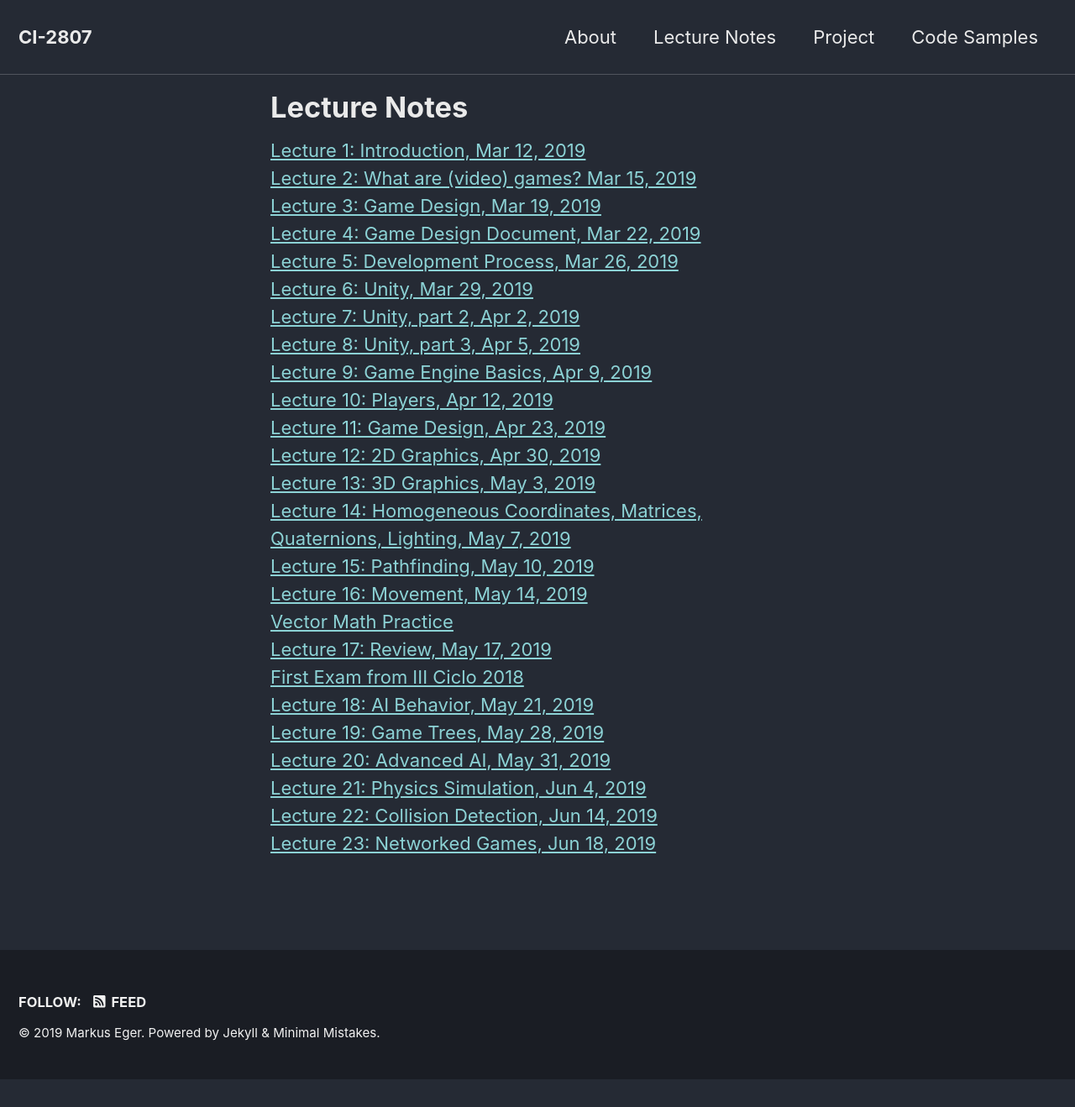
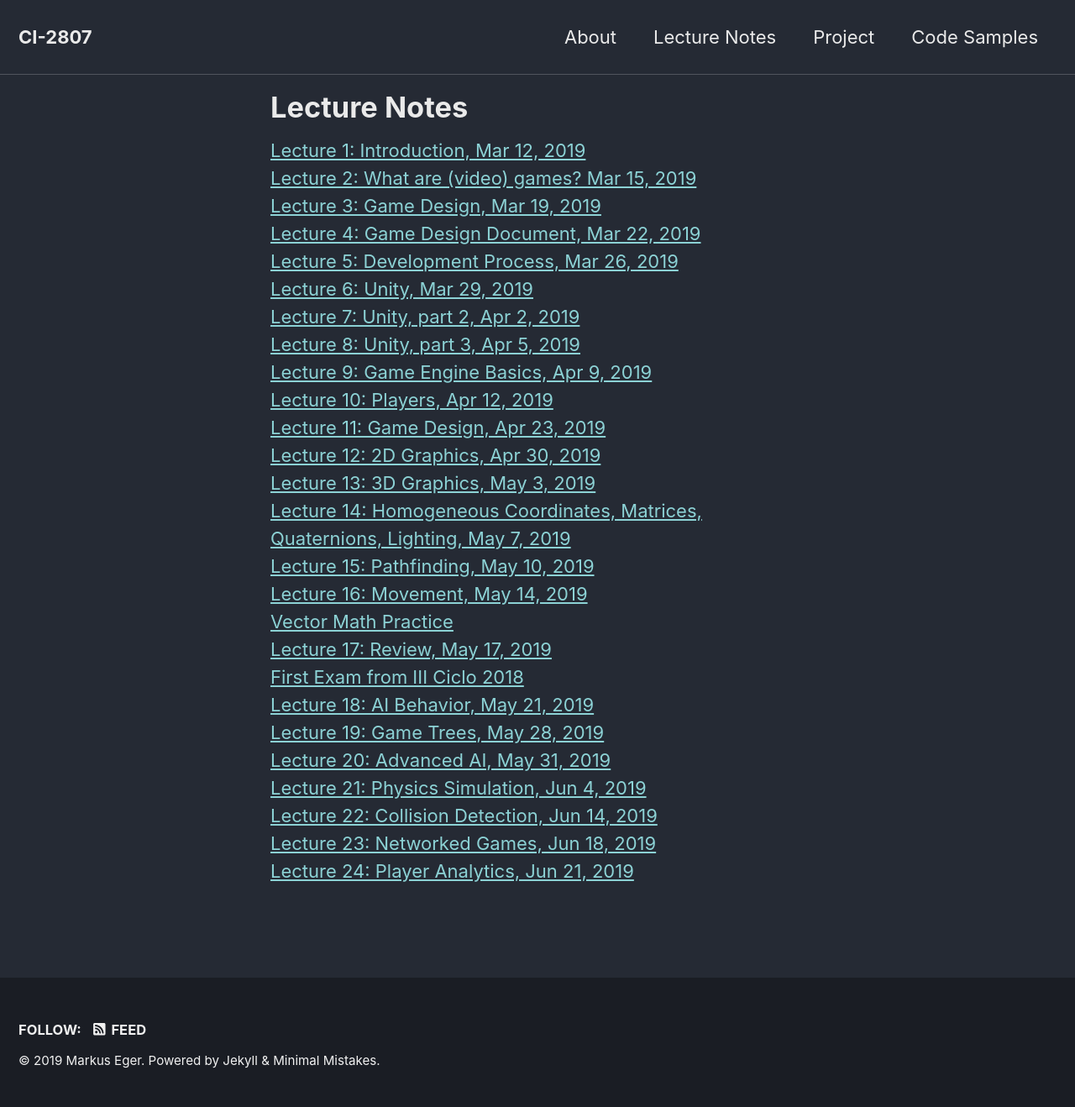
Before and after one commit to yawgmoth/CI-2807, a Jekyll site: the page built from _pages/slides.html, in a window 1280 px wide. Shown: the whole page at 84% size. Built offline with Jekyll 4.4.1, drawn with Linux system fonts in a browser that asks for light colours; cached includes are drawn as plain includes; nearby versions of some CDN libraries; before the commit the page ends 1285 px from its top, so only the background shows below that.

Commit message:
add lecture 24 slides

```diff
--- a/_pages/lecture27.html
+++ b/_pages/lecture24.html
@@ -1,11 +1,11 @@
 ---
-permalink: /slides/lecture27.html
+permalink: /slides/lecture24.html
 ---
 
 <!DOCTYPE html>
 <html>
   <head>
-    <title>Lecture 27: Player Analytics</title>
+    <title>Lecture 24: Player Analytics</title>
     <meta charset="utf-8">
     <style>
       @import url(https://fonts.googleapis.com/css?family=Yanone+Kaffeesatz);
--- a/_pages/slides.html
+++ b/_pages/slides.html
@@ -33,8 +33,8 @@ categories: [frontpage]
 <a href="lecture21.html">Lecture 21: Physics Simulation, Jun 4, 2019</a><br/>
 <a href="lecture22.html">Lecture 22: Collision Detection, Jun 14, 2019</a><br/>
 <a href="lecture23.html">Lecture 23: Networked Games, Jun 18, 2019</a><br/>
-<!--<a href="lecture27.html">Lecture 27: Player Analytics, Feb 20, 2019</a><br/>
-<a href="lecture28.html">Lecture 28: Testing and Balancing, Feb 21, 2019</a><br/>
+<a href="lecture24.html">Lecture 24: Player Analytics, Jun 21, 2019</a><br/>
+<!--<a href="lecture28.html">Lecture 28: Testing and Balancing, Feb 21, 2019</a><br/>
 <a href="lecture29.html">Lecture 29: Games, Feb 25, 2019</a><br/>
 <a href="lecture30.html">Lecture 30: Monetization and Publishing, Feb 25, 2019</a><br/>
 <a href="lecture31.html">Lecture 31: Review, Feb 26, 2019</a><br/>-->
```
